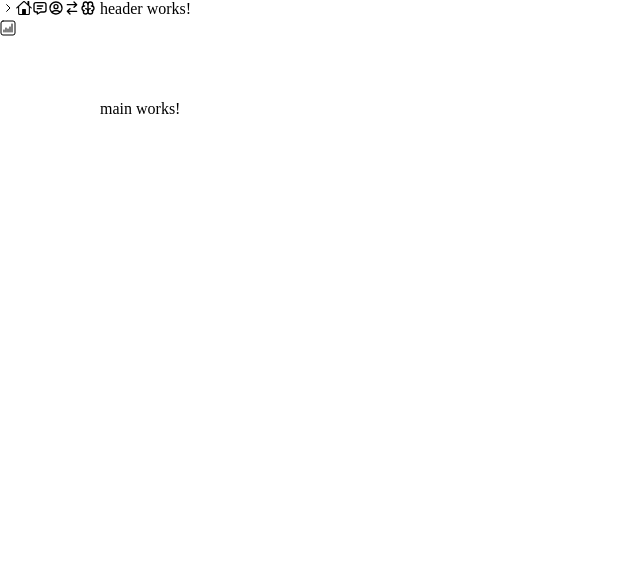
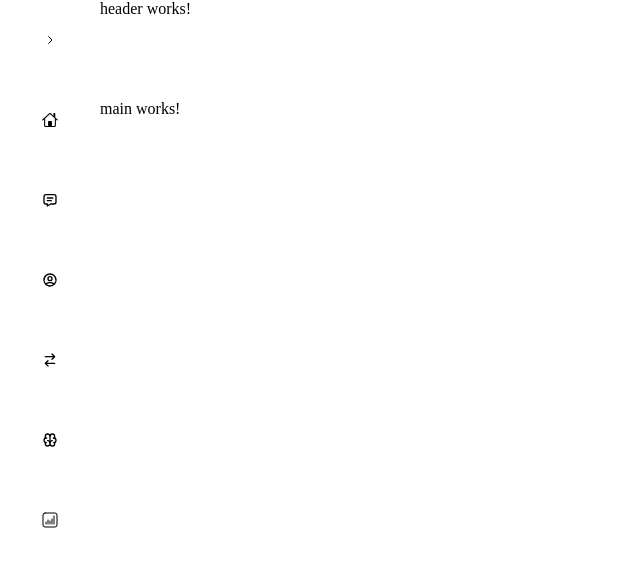
Before and after one commit to leo3210k/Teste_First_Decision, an Angular app: page / in a window 1280 px wide. Shown: the top 566 px of the page, without its empty margins (0-640 px from the left). Built offline with nearby package versions, Linux system fonts and the light colour scheme.

Commit message:
feat: add display flex to sidebar

```diff
--- a/src/app/components/sidebar/sidebar.component.css
+++ b/src/app/components/sidebar/sidebar.component.css
@@ -0,0 +1,9 @@
+.sidebar {
+  height: 70%;
+
+  grid-area: sidebar;
+  display: flex;
+  flex-direction: column;
+  justify-content: space-around;
+  align-items: center;
+}
```
